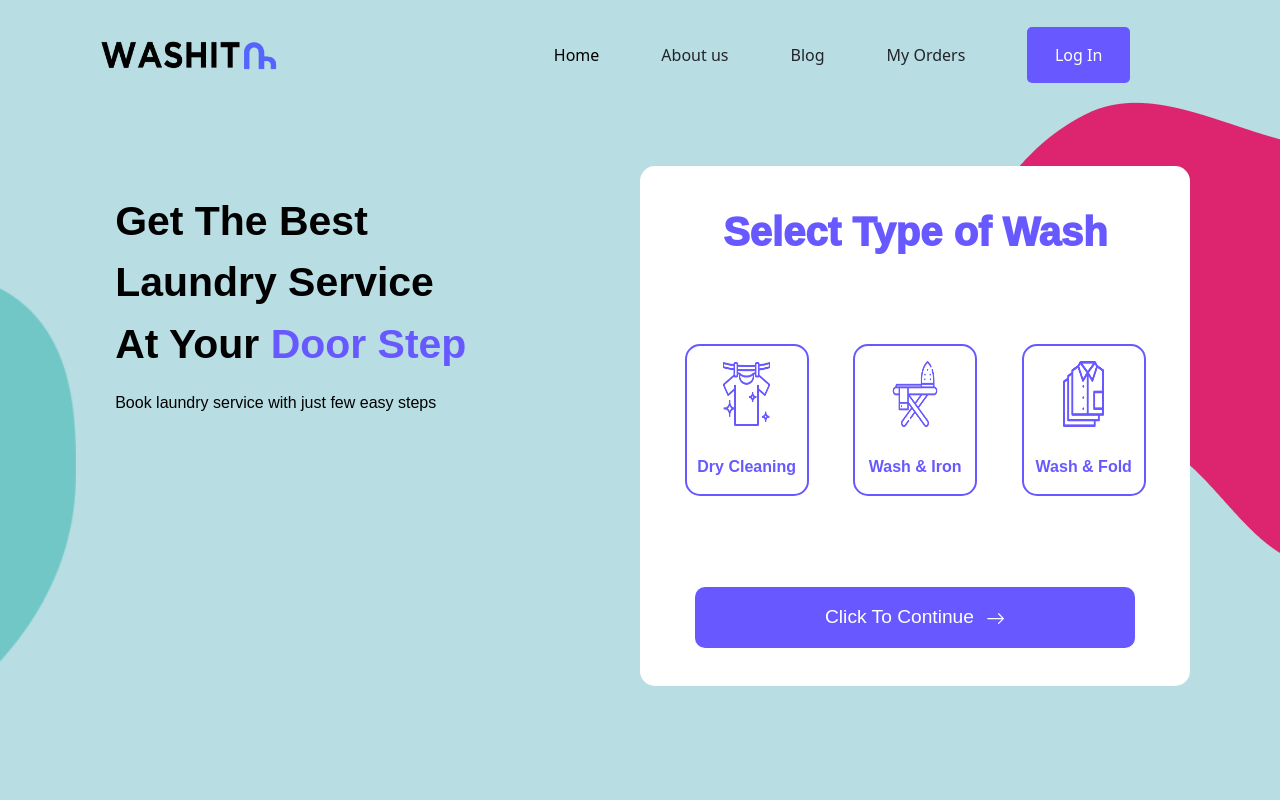
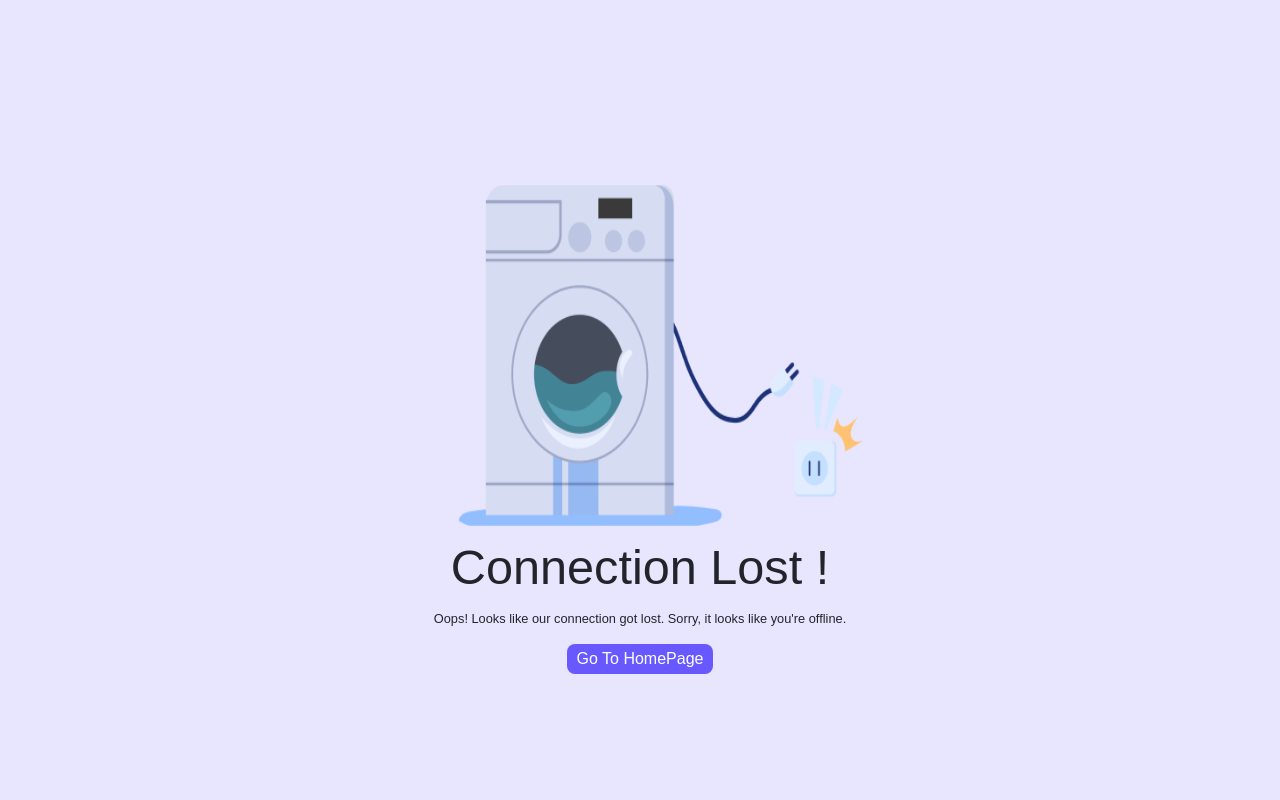
Before and after one commit to VamsiKrishna22042000/washitup, a React (Create React App) app in the folder laundryman/: page / in a window 1280 px wide. Shown: the top 800 px of the page. Built offline with nearby package versions, Linux system fonts and the light colour scheme.

Commit message:
made changes for the connection lost

```diff
--- a/laundryman/src/App.js
+++ b/laundryman/src/App.js
@@ -29,7 +29,7 @@ function App() {
 
   return (
     <BrowserRouter>
-      {isOnline ? (
+      {false ? (
         <Switch>
           <Route exact path="/" component={Laundry} />
           <Route exact path="/admindashboard" component={AdminDashboard} />
--- a/laundryman/src/components/ConnectionLost/connectionlost.js
+++ b/laundryman/src/components/ConnectionLost/connectionlost.js
@@ -2,19 +2,13 @@ import { useState } from "react";
 import "../LaundryMain/index.css";
 
 const ConnectionLost = () => {
-  const [imgSrc, setImg] = useState("/connectionlost.png");
-
-  const handelImg = () => {
-    setImg("/connectionlost.png");
-  };
-
   return (
     <div className="error-con">
       <img
+        id="connectionlost"
         className="connection-lost"
-        src={imgSrc}
-        alt="404 Error Page"
-        onError={handelImg}
+        src="connectionlost.png"
+        alt="Connectionlost"
       />
       <h1>Connection Lost !</h1>
       <p>
```
Also changed, not shown: laundryman/src/components/ConnectionLost/connectionlost.css (added).
